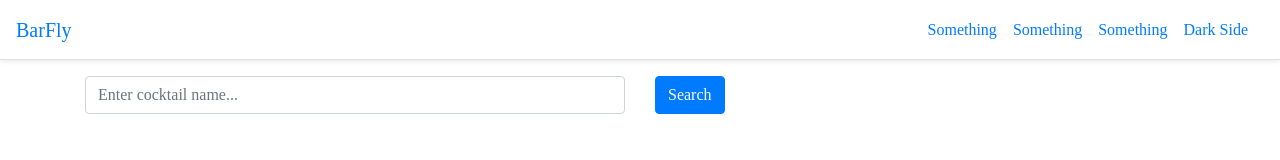
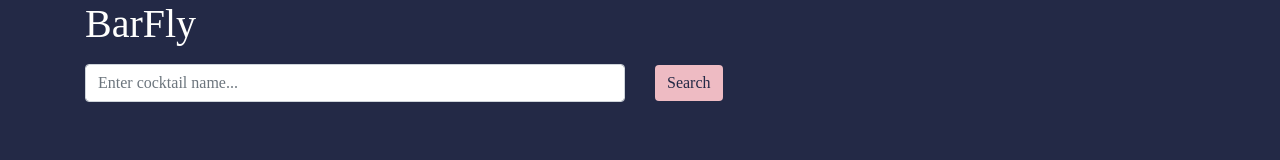
Before and after one commit to glenntippett/cocktail, a plain HTML site: page dist/index.html in a window 1280 px wide. Drawn offline with nearby package versions, Linux system fonts and the light colour scheme; no server answers.

Commit message:
add base styling

```diff
--- a/dist/index.html
+++ b/dist/index.html
@@ -9,30 +9,11 @@
 </head>
 <body>
 
-  <nav id="main-nav" class="navbar border-bottom shadow-sm">
-    <div>
-      <a href="./index.html" class="navbar-brand">BarFly</a>
-    </div>
-    <div>
-      <ul class="d-flex">
-        <li class="mr-3">
-          <a href="">Something</a>
-        </li>
-        <li class="mr-3">
-          <a href="">Something</a>
-        </li>
-        <li class="mr-3">
-          <a href="">Something</a>
-        </li>
-        <li class="mr-3">
-          <a href="">Dark Side</a>
-        </li>
-      </ul>
-
-    </div>
-  </nav>
 
   <div class="container">
+
+    <a id="page-title" class="text-center h1" href="index.html">BarFly</a>
+
 
     <div class="row align-items-center justify-content-center">
       <div class="col-md-6">
--- /dev/null
+++ b/scss/components/_buttons.scss
@@ -0,0 +1,10 @@
+#search-cocktail-btn {
+  background-color: #eebbc3;
+  outline: none;
+  border: none;
+  color: #232946;
+}
+
+#search-cocktail-btn:hover {
+  background-color: #f596a4;
+}
--- a/scss/components/_recipe.scss
+++ b/scss/components/_recipe.scss
@@ -1,6 +1,7 @@
 .recipe {
   margin-top: 24px;
   max-width: 500px;
+  color: #b8c1ec;
 
   p {
     margin-top: 24px;
--- a/scss/style.scss
+++ b/scss/style.scss
@@ -2,3 +2,17 @@
 @import './components/images';
 @import './components/nav';
 @import './components/recipe.scss';
+@import './components/buttons';
+
+body {
+  background-color: #232946;
+}
+
+#page-title {
+  color: #fffffe;
+  text-decoration: none;
+}
+
+#page-title:hover {
+  color: #c7c7c5;
+}
```
Also changed, not shown: dist/style.css.
